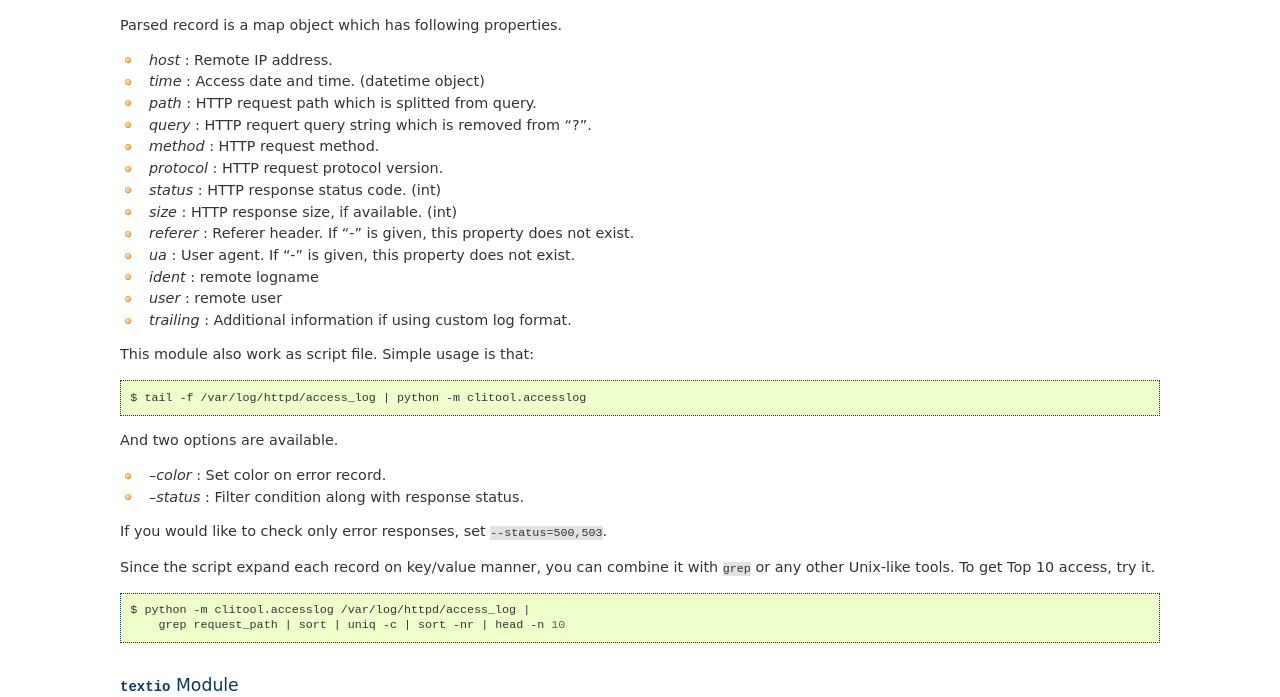
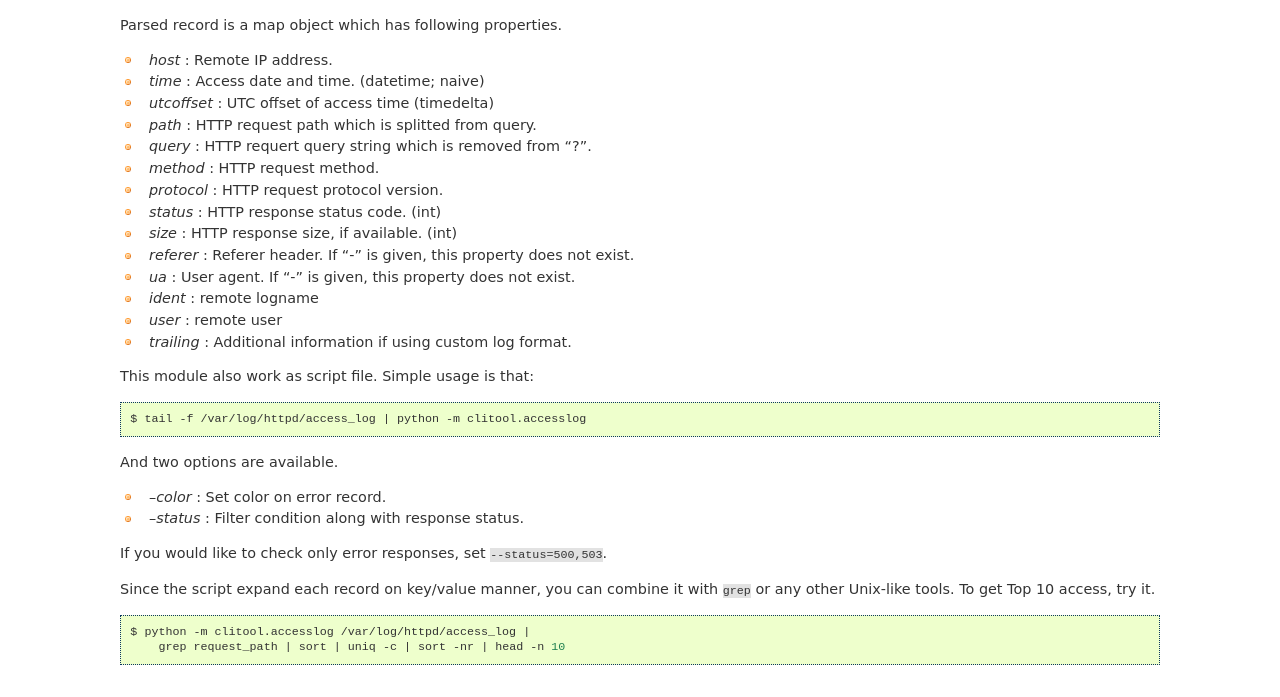
Before and after one commit to skitazaki/python-clitool, a Sphinx documentation site: the page built from doc/clitool.rst, in a window 1280 px wide and 1400 px high, scrolled down 2336 px. Shown: the part 278-975 px from the top of the window. Built offline with Sphinx 7.4.7, drawn with Linux system fonts in a browser that asks for light colours; some of the changed text lies outside the part shown.

```diff
--- a/doc/clitool.rst
+++ b/doc/clitool.rst
@@ -157,7 +157,8 @@ YAML style
 Parsed record is a map object which has following properties.
 
 - *host* : Remote IP address.
-- *time* : Access date and time. (datetime object)
+- *time* : Access date and time. (datetime; naive)
+- *utcoffset* : UTC offset of access time (timedelta)
 - *path* : HTTP request path which is splitted from query.
 - *query* : HTTP requert query string which is removed from "?".
 - *method* : HTTP request method.
--- a/doc/conf.py
+++ b/doc/conf.py
@@ -41,16 +41,17 @@ master_doc = 'index'
 
 # General information about the project.
 project = u'clitool'
-copyright = u'2012, KITAZAKI Shigeru'
+copyright = u'2012-2014, KITAZAKI Shigeru'
 
 # The version info for the project you're documenting, acts as replacement for
 # |version| and |release|, also used in various other places throughout the
 # built documents.
 #
 # The short X.Y version.
-version = '0.4'
+import clitool
+version = '.'.join(clitool.__version__.split('.')[:2])
 # The full version, including alpha/beta/rc tags.
-release = '0.4.0'
+release = clitool.__version__
 
 # The language for content autogenerated by Sphinx. Refer to documentation
 # for a list of supported languages.
--- a/doc/server.py
+++ b/doc/server.py
@@ -3,5 +3,5 @@
 from livereload import Server, shell
 
 server = Server()
-server.watch('**/*.rst', shell('make html'))
+server.watch('*.rst', shell('make html'))
 server.serve(open_url=False)
```
